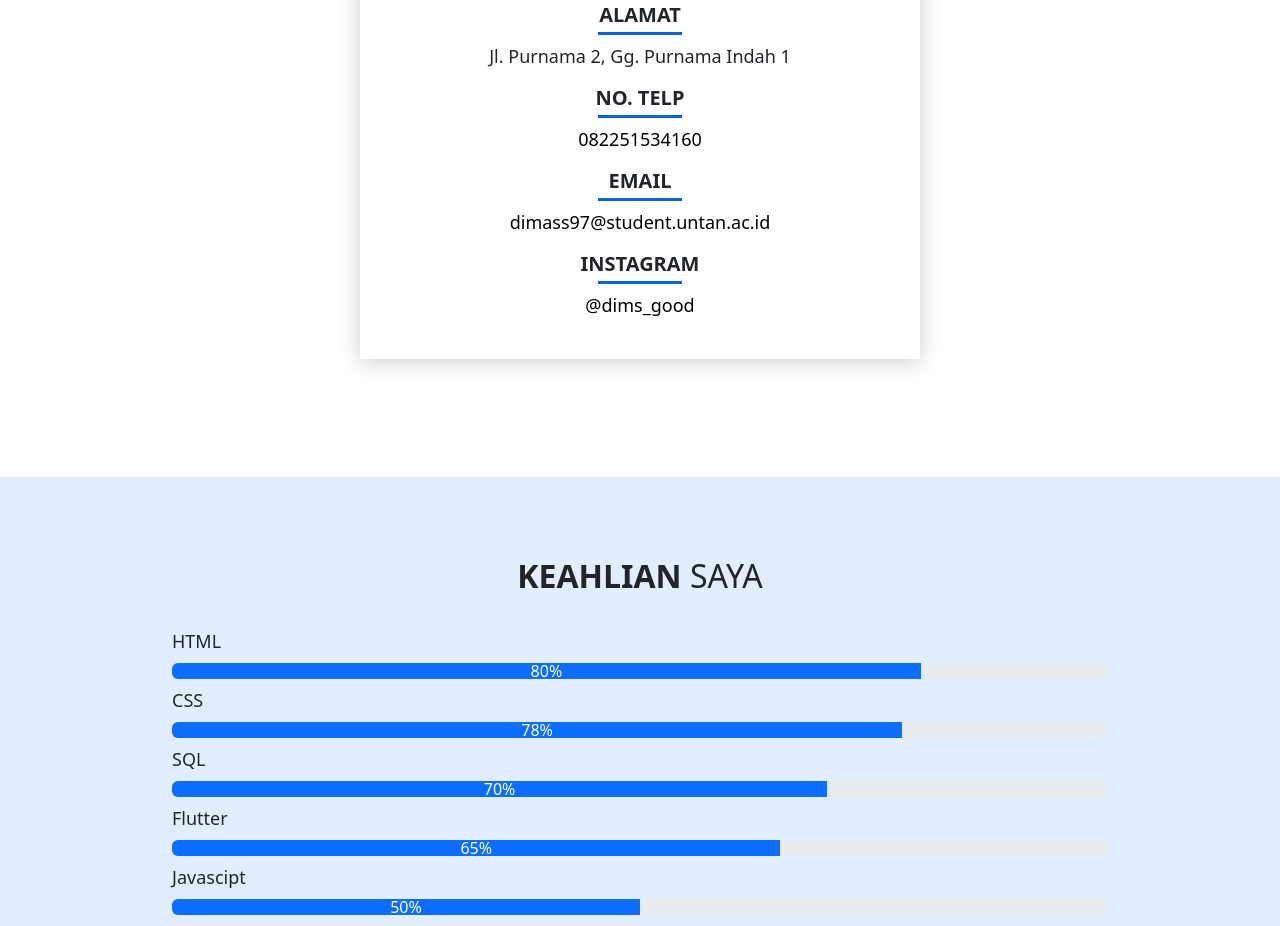
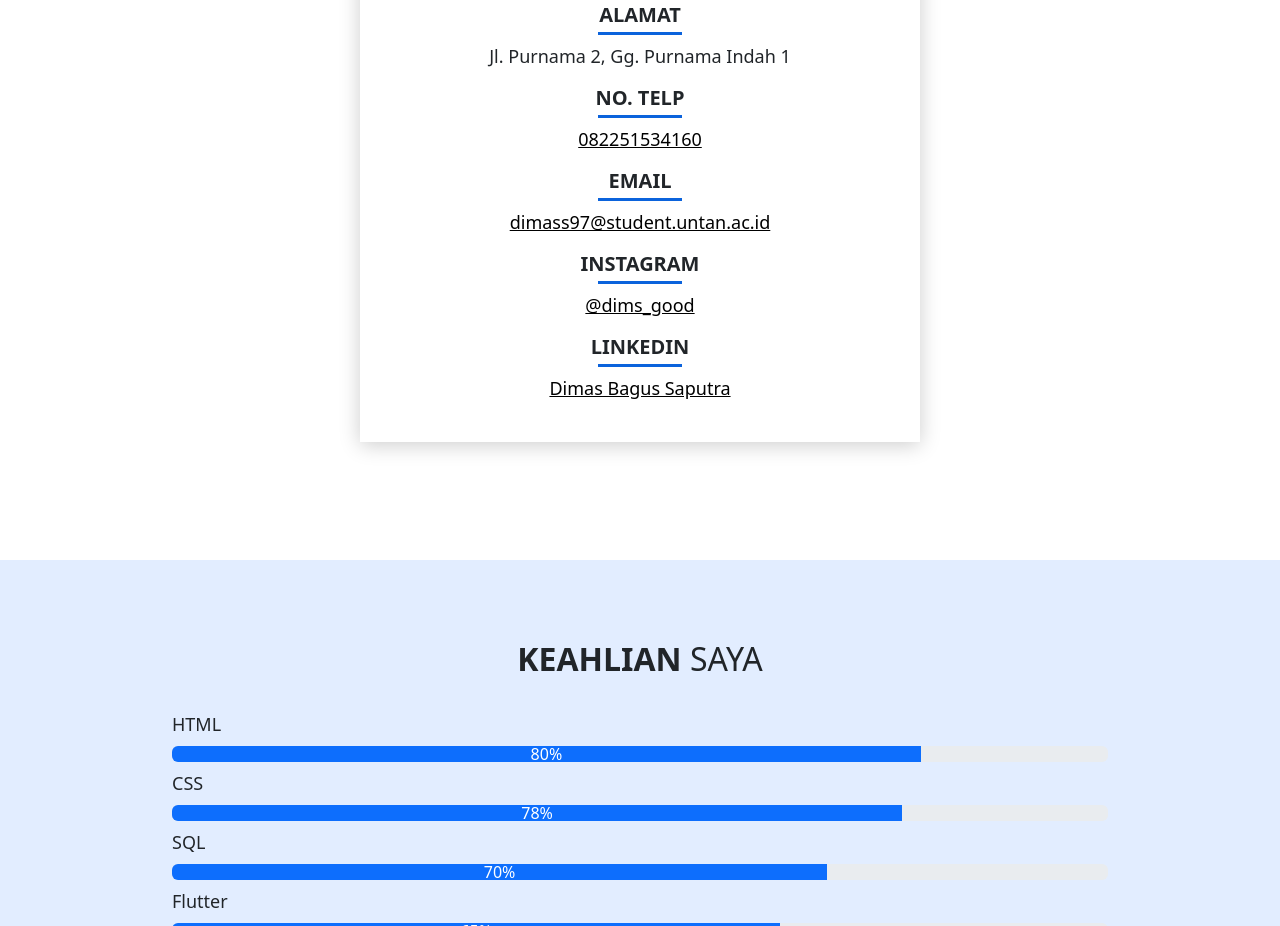
Before and after one commit to dimasbaguss/Portfolio-MBKM-Dimas-Bagus-Saputra, a plain HTML site: page index.html in a window 1280 px wide. Shown: the part 1216-2142 px from the top of the page. Drawn offline with nearby package versions, Linux system fonts and the light colour scheme; a web font is replaced by a local one.

Commit message:
memperbaiki warna link pada profil

```diff
--- a/index.html
+++ b/index.html
@@ -101,15 +101,19 @@
           </div>
           <div class="col">
             <h3 class="">No. Telp</h3>
-            <a href="https://api.whatsapp.com/send?phone=6282251534160" target="_blank" class="text-decoration-none"><p>082251534160</p></a>
+            <a href="https://api.whatsapp.com/send?phone=6282251534160" target="_blank" class=""><p class="fw-normal">082251534160</p></a>
           </div>
           <div class="col">
             <h3 class="">Email</h3>
-            <a href="mailto:dimass97@student.untan.ac.id" target="_blank" class="text-decoration-none"><p>dimass97@student.untan.ac.id</p></a>
+            <a href="mailto:dimass97@student.untan.ac.id" target="_blank" class=""><p class="fw-normal">dimass97@student.untan.ac.id</p></a>
           </div>
           <div class="col">
             <h3 class="">Instagram</h3>
-            <a href="https://www.instagram.com/dims_good/" target="_blank" class="text-decoration-none"><p>@dims_good</p></a>
+            <a href="https://www.instagram.com/dims_good/" target="_blank" class=""><p class="fw-normal">@dims_good</p></a>
+          </div>
+          <div class="col">
+            <h3 class="">LinkedIn</h3>
+            <a href="https://www.linkedin.com/in/dimas-bagus-saputra-86b419249/" target="_blank" class=""><p class="fw-normal">Dimas Bagus Saputra</p></a>
           </div>
         </div>
       </div>
```
